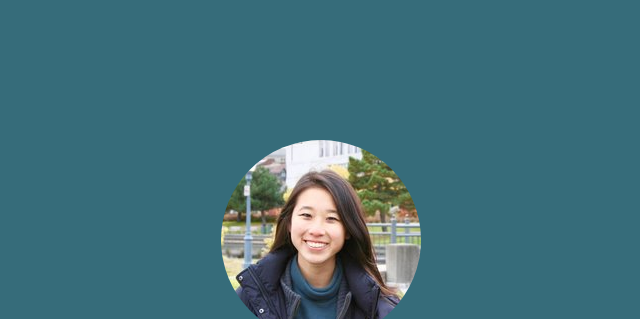
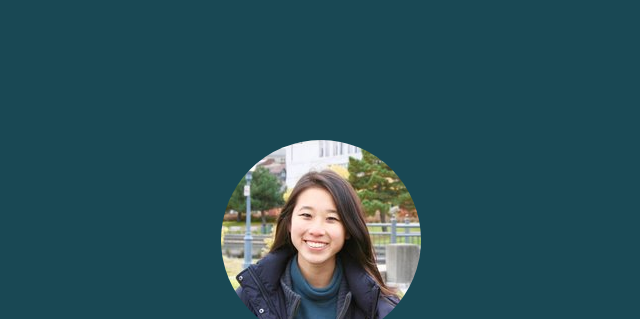
Before and after one commit to jacquelineli/jacquelineli.github.io, a plain HTML site: page index.html in a window 1280 px wide. Shown: the top 319 px of the page, without its empty margins (319-959 px from the left). Drawn offline with nearby package versions, Linux system fonts and the light colour scheme.

Commit message:
changed background color to lincoln green

```diff
--- a/stylesheets/style.css
+++ b/stylesheets/style.css
@@ -20,7 +20,7 @@ nav.pinned {
 
 .hero {
     height: 100%;
-    background-color: #366C7A;
+    background-color: #194854;
     cursor: default;
 }
 
```
